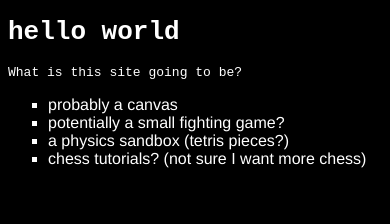
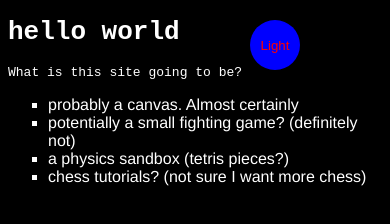
Before and after one commit to TrentinB/pixel-art-canvas, a plain HTML site: page index.html in a window 390 px wide. Drawn offline with Linux system fonts and the light colour scheme.

```diff
--- a/app.js
+++ b/app.js
@@ -1 +1,17 @@
 'use strict';
+
+const colorButton = document.querySelector('.btn');
+
+colorButton.addEventListener('click', function() {
+    document.body.classList.toggle('light-theme');
+    document.body.classList.toggle('dark-theme');
+
+    const className = document.body.className;
+    if (className == "light-theme"){
+        this.textContent = "Dark";
+    } else {
+        this.textContent = "Light";
+    }
+
+    console.log(className);
+});
--- a/index.html
+++ b/index.html
@@ -10,11 +10,15 @@
     <h1>hello world</h1>
     <p>What is this site going to be?</p>
     <ul>
-        <li>probably a canvas</li>
-        <li>potentially a small fighting game?</li>
+        <li>probably a canvas. Almost certainly</li>
+        <li>potentially a small fighting game? (definitely not)</li>
         <li>a physics sandbox (tetris pieces?)</li>
         <li>chess tutorials? (not sure I want more chess)</li>
     </ul>
+    <div>
+        <button class="btn">Light</button>
+    </div>
+
     <script src="app.js"></script>
     <noscript>You must enable JavaScript to be able to use this site</noscript>
 </body>
--- a/main.css
+++ b/main.css
@@ -1,10 +1,22 @@
+:root {
+    --white: #ffffff;
+    --black: #000000;
+}
+
+.light-theme{
+    --fontColor: var(--black);
+    --bg: var(--white);
+}
+
 .dark-theme{
-    color: #ffffff;
-    background: #000000;
+    --fontColor: var(--white);
+    --bg: var(--black);
 }
 
 body {
     font-family: monospace;
+    background: var(--bg);
+    color: var(--fontColor);
 }
 
 ul {
@@ -14,3 +26,15 @@
 li {
     list-style: square;
 }
+
+.btn {
+    position: absolute;
+    top: 20px;
+    left: 250px;
+    height: 50px;
+    width: 50px;
+    border-radius: 50%;
+    border: none;
+    color: red;
+    background-color: blue;
+  }
```
